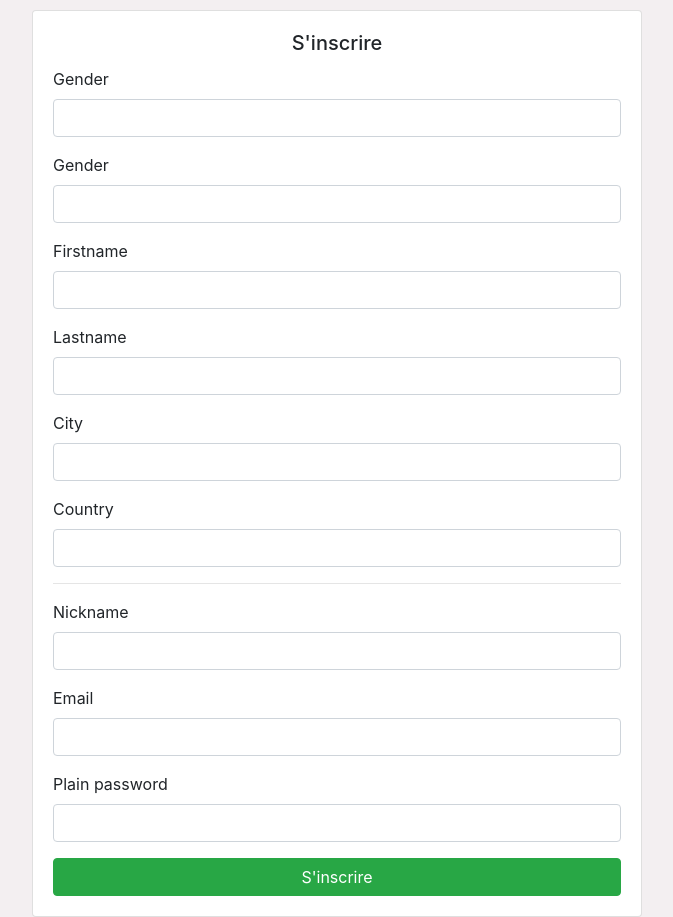
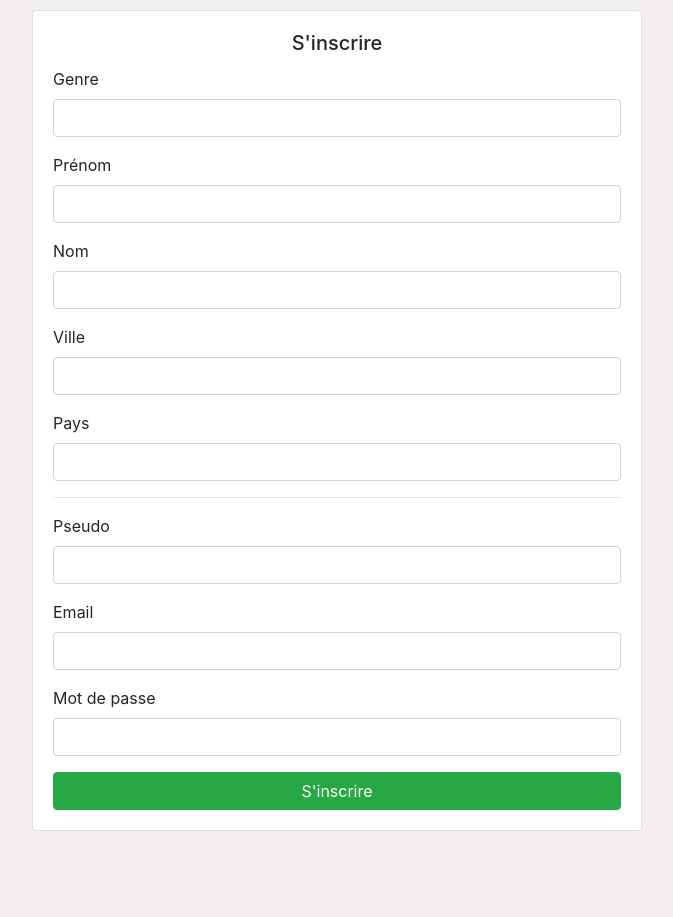
Before and after one commit to CauttoMorgane/MangaDoc, a Symfony app: template templates/registration/register.html.twig in a window 1280 px wide. Shown: the part 56-973 px from the top of the page, without its empty margins (303-976 px from the left). After the commit the page ends 887 px from the top, so only its background shows below. Run offline with Twig, Linux system fonts and the light colour scheme; the template is opened without the code that fills it, so the values that code supplies are empty; form fields are guessed from the names that the template uses; some libraries are stand-ins or nearby versions.

Commit message:
form register

```diff
--- a/src/Form/RegistrationFormType.php
+++ b/src/Form/RegistrationFormType.php
@@ -39,8 +39,8 @@ class RegistrationFormType extends AbstractType
             ->add('country')
             ->add('gender', ChoiceType::class,[
               'choices' => [
-                'Male' => 'm',
-                'Female' => 'f',
+                'Femme' => 'f',
+                'Homme' => 'm',
               ]
             ])
             ->add('nickname')
--- a/templates/article/show.html.twig
+++ b/templates/article/show.html.twig
@@ -94,7 +94,7 @@
                             <hr>
                             <p>
                                 <i class="fas fa-map-marker-alt mx-2 text-muted"></i>
-                                {{ article.idUser.city }}
+                                {{ article.idUser.city }}, {{ article.idUser.country }}
                             </p>
                         </div>
                     </a>
--- a/templates/registration/register.html.twig
+++ b/templates/registration/register.html.twig
@@ -8,22 +8,76 @@
             <div class="card">
                 <div class="card-body">
                     <h5 class="card-title text-center">S'inscrire</h5>
-                        {{ form_start(registrationForm) }}
-                        {{ form_row(registrationForm.gender) }}
-                        {{ form_row(registrationForm.gender) }}
-                        {{ form_row(registrationForm.firstname) }}
-                        {{ form_row(registrationForm.lastname) }}
+                    {{ form_start(registrationForm) }}
 
-                        {{ form_row(registrationForm.city) }}
-                        {{ form_row(registrationForm.country) }}
-                        <hr/>
-                        {{ form_row(registrationForm.nickname) }}
-                        {{ form_row(registrationForm.email) }}
-                        {{ form_row(registrationForm.plainPassword) }}
+                    <div class="form-group row">
+                        {{ form_label(registrationForm.gender, "Genre", {'label_attr': {'class': 'col-sm-12 control-label'}}) }}
+                        {{ form_errors(registrationForm.gender) }}
 
+                        <div class="col-sm-12">
+                            {{ form_widget(registrationForm.gender, {'attr': {'class': 'form-control'}}) }}
+                        </div>
+                    </div>
+                    <div class="form-group row">
+                        {{ form_label(registrationForm.firstname, "Prénom", {'label_attr': {'class': 'col-sm-12 control-label'}}) }}
+                        {{ form_errors(registrationForm.firstname) }}
 
-                        <button class="btn btn-block btn-success">S'inscrire</button>
-                        {{ form_end(registrationForm) }}
+                        <div class="col-sm-12">
+                            {{ form_widget(registrationForm.firstname, {'attr': {'class': 'form-control'}}) }}
+                        </div>
+                    </div>
+                    <div class="form-group row">
+                        {{ form_label(registrationForm.lastname, "Nom", {'label_attr': {'class': 'col-sm-12 control-label'}}) }}
+                        {{ form_errors(registrationForm.lastname) }}
+
+                        <div class="col-sm-12">
+                            {{ form_widget(registrationForm.lastname, {'attr': {'class': 'form-control'}}) }}
+                        </div>
+                    </div>
+                    <div class="form-group row">
+                        {{ form_label(registrationForm.city, "Ville", {'label_attr': {'class': 'col-sm-12 control-label'}}) }}
+                        {{ form_errors(registrationForm.city) }}
+
+                        <div class="col-sm-12">
+                            {{ form_widget(registrationForm.city, {'attr': {'class': 'form-control'}}) }}
+                        </div>
+                    </div>
+                    <div class="form-group row">
+                        {{ form_label(registrationForm.country, "Pays", {'label_attr': {'class': 'col-sm-12 control-label'}}) }}
+                        {{ form_errors(registrationForm.country) }}
+
+                        <div class="col-sm-12">
+                            {{ form_widget(registrationForm.country, {'attr': {'class': 'form-control'}}) }}
+                        </div>
+                    </div>
+                    <hr/>
+                    <div class="form-group row">
+                        {{ form_label(registrationForm.nickname, "Pseudo", {'label_attr': {'class': 'col-sm-12 control-label'}}) }}
+                        {{ form_errors(registrationForm.nickname) }}
+
+                        <div class="col-sm-12">
+                            {{ form_widget(registrationForm.nickname, {'attr': {'class': 'form-control'}}) }}
+                        </div>
+                    </div>
+                    <div class="form-group row">
+                        {{ form_label(registrationForm.email, "Email", {'label_attr': {'class': 'col-sm-12 control-label'}}) }}
+                        {{ form_errors(registrationForm.email) }}
+
+                        <div class="col-sm-12">
+                            {{ form_widget(registrationForm.email, {'attr': {'class': 'form-control'}}) }}
+                        </div>
+                    </div>
+                    <div class="form-group row">
+                        {{ form_label(registrationForm.plainPassword, "Mot de passe", {'label_attr': {'class': 'col-sm-12 control-label'}}) }}
+                        {{ form_errors(registrationForm.plainPassword) }}
+
+                        <div class="col-sm-12">
+                            {{ form_widget(registrationForm.plainPassword, {'attr': {'class': 'form-control'}}) }}
+                        </div>
+                    </div>
+
+                    <button class="btn btn-block btn-success">S'inscrire</button>
+                    {{ form_end(registrationForm) }}
                 </div>
             </div>
         </div>
```
